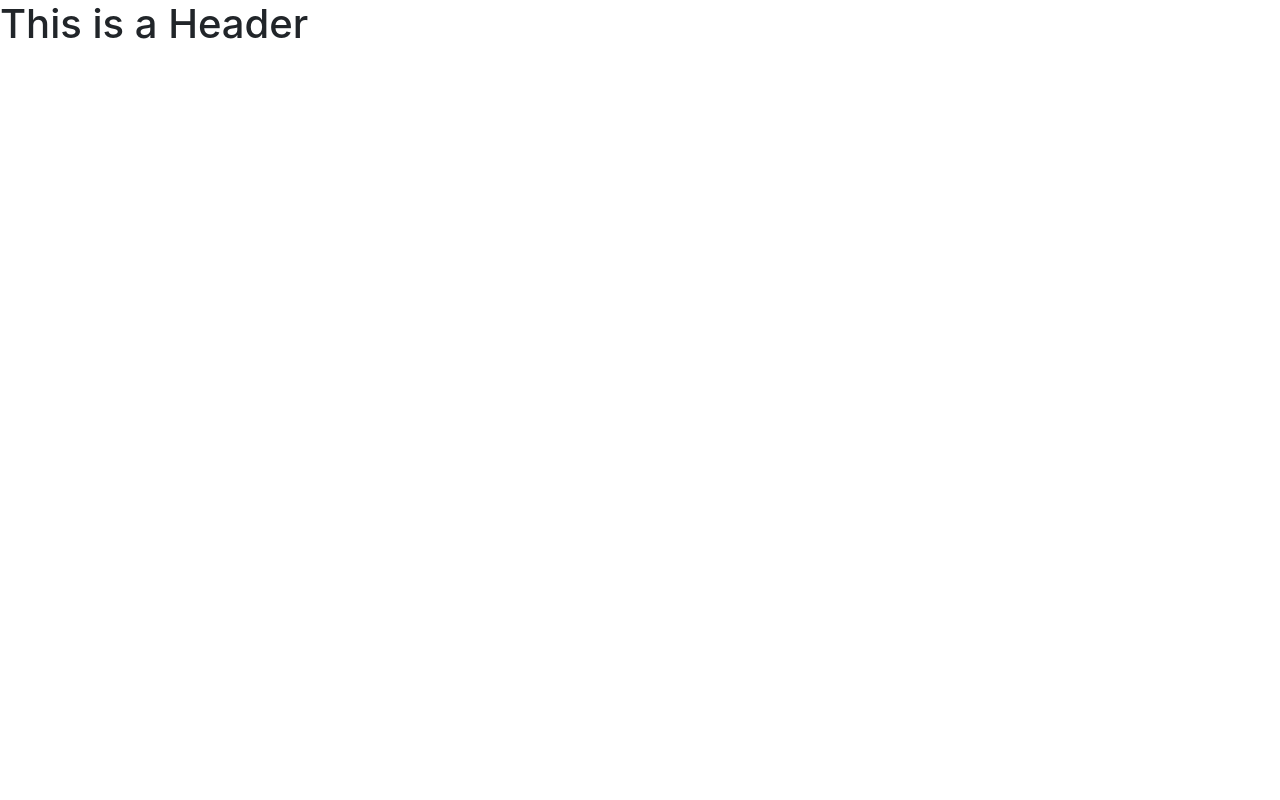
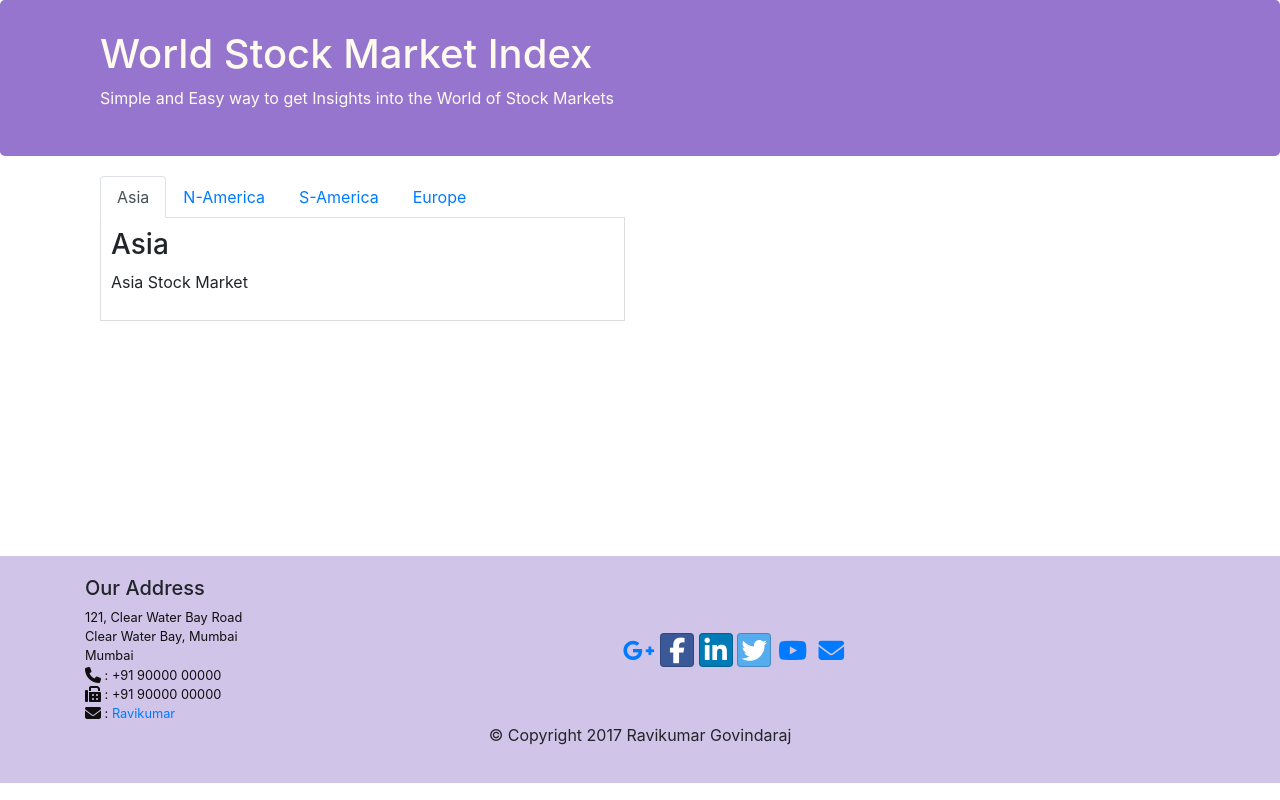
Before and after one commit to kauteetech/StockIndex, a website: page index.html in a window 1280 px wide. Drawn offline with nearby package versions, Linux system fonts and the light colour scheme.

Commit message:
commit-4: with tabs and tab contents for major markets

```diff
--- a/css/styles.css
+++ b/css/styles.css
@@ -5,8 +5,7 @@
 
 .row-content {
     margin:0px auto;
-    padding: 50px 0px 50px 0px;
-    border-bottom: 1px ridge;
+    padding: 20px 0px 20px 0px;
     min-height:400px;
 }
 
@@ -17,7 +16,7 @@
 }
 
 .jumbotron {
-    padding:70px 30px 70px 30px;
+    padding:30px 30px 30px 30px;
     margin:0px auto;
     background: #9575CD ;
     color:floralwhite;
@@ -28,3 +27,10 @@ address{
     margin:0px;
     color:#0f0f0f;
 }
+
+.tab-content {
+    border-left: 1px solid #ddd;
+    border-right: 1px solid #ddd;
+    border-bottom: 1px solid #ddd;
+    padding: 10px;
+}
--- a/index.html
+++ b/index.html
@@ -1,5 +1,6 @@
 <!DOCTYPE html>
-<html>
+<html lang="en">
+
 <head>
     <!-- Required meta tags always come first -->
     <meta charset="utf-8">
@@ -7,21 +8,135 @@
     <meta http-equiv="x-ua-compatible" content="ie=edge">
 
     <!-- Bootstrap CSS -->
+    <!-- build:css css/main.css -->
     <link rel="stylesheet" href="node_modules/bootstrap/dist/css/bootstrap.min.css">
-        <link href="css/styles.css" rel="stylesheet">
+    <link rel="stylesheet" href="node_modules/font-awesome/css/font-awesome.min.css">
+    <link rel="stylesheet" href="css/bootstrap-social.css">
+    <link rel="stylesheet" href="css/styles.css">
+    <!-- endbuild -->
+
+    <title>World Stock Market Index</title>
 </head>
 
+
+
 <body>
-        <h1>This is a Header</h1>
+
+    <header class="jumbotron">
+        <div class="container">
+            <div class ="row row-header">
+                <div class="col-12 col-sm-6">
+                    <h1>World Stock Market Index</h1>
+                    <p>Simple and Easy way to get Insights into the World of Stock Markets</p>
+                </div>
+            </div>
+        </div>
+    </header>
+
+    <div class="container">
+        <div class ="row-content">
+            <div class="col-12 col-sm-6">
+
+                    <ul class="nav nav-tabs">
+                            <li class="nav-item">
+                              <a class="nav-link active" href="#Asia"
+                                role="tab" data-toggle="tab">Asia</a>
+                            </li>
+                            <li class="nav-item">
+                              <a class="nav-link" href="#N-America" role="tab"
+                                data-toggle="tab">N-America</a>
+                            </li>
+                            <li class="nav-item">
+                              <a class="nav-link" href="#S-America"role="tab"
+                                data-toggle="tab">S-America</a>
+                            </li>
+                            <li class="nav-item">
+                              <a class="nav-link" href="#Europe" role="tab"
+                                data-toggle="tab">Europe</a>
+                            </li>
+                        </ul>
+
+                        <div class="tab-content">
+                                <div role="tabpanel" class="tab-pane fade show active" id="Asia">
+                                        <h3>Asia</h3>
+                                        <p>Asia Stock Market</p>
+
+                                </div>
+
+                                <div role="tabpanel" class="tab-pane fade" id="N-America">
+                                        <h3>North America</h3>
+                                        <p>North America Stock Market</p>
+
+                                </div>
+
+                                <div role="tabpanel" class="tab-pane fade" id="S-America">
+                                        <h3>South America</h3>
+                                        <p>South America Stock Market</p>
+
+                                </div>
+
+                                <div role="tabpanel" class="tab-pane fade" id="Europe">
+                                        <h3>Europe</h3>
+                                        <p>Europe Stock Market</p>
+
+                                </div>
+
+                        </div>
+
+            </div>
+        </div>
+
+    </div>
 
 
 
 
 
 
-            <!-- jQuery first, then Tether, then Bootstrap JS. -->
+
+
+
+    <footer class="footer">
+        <div class="container">
+            <div class="row">
+                <div class="col-6 col-sm-5">
+                    <h5>Our Address</h5>
+                    <address>
+		              121, Clear Water Bay Road<br>
+		              Clear Water Bay, Mumbai<br>
+		              Mumbai<br>
+		              <i class="fa fa-phone fa-lg"></i> : +91 90000 00000<br>
+		              <i class="fa fa-fax fa-lg"></i> : +91 90000 00000<br>
+		              <i class="fa fa-envelope fa-lg"></i> : <a href="mailto:raviivar62@gmail.com">Ravikumar</a>
+		           </address>
+                </div>
+                <div class="col col-sm-4 align-self-center">
+                    <div style="text-align: center">
+                        <a class="btn btn-social-icon btn-google-plus" href="http://google.com/+"><i class="fa fa-google-plus"> </i></a>
+                        <a class="btn btn-social-icon btn-facebook" href="http://www.facebook.com/profile.php?id="><i class="fa fa-facebook"> </i></a>
+                        <a class="btn btn-social-icon btn-linkedin" href="http://www.linkedin.com/in/"><i class="fa fa-linkedin"> </i></a>
+                        <a class="btn btn-social-icon btn-twitter" href="http://twitter.com/"><i class="fa fa-twitter"> </i></a>
+                        <a class="btn btn-social-icon btn-youtube" href="http://youtube.com/"><i class="fa fa-youtube"> </i></a>
+                        <a class="btn btn-social-icon" href="mailto:"><i class="fa fa-envelope"> </i></a>
+                    </div>
+                </div>
+           </div>
+           <div class="row justify-content-center">
+                <div class="col-auto">
+                    <p>© Copyright 2017 Ravikumar Govindaraj</p>
+                </div>
+           </div>
+        </div>
+    </footer>
+
+
+ <!-- build:js js/main.js -->
  <script src="node_modules/jquery/dist/jquery.min.js"></script>
  <script src="node_modules/tether/dist/js/tether.min.js"></script>
  <script src="node_modules/bootstrap/dist/js/bootstrap.min.js"></script>
+ <script src="js/scripts.js"></script>
+ <!-- endbuild -->
+
 </body>
+
 </html>
```
Lines whose indentation alone changed are shown as unchanged.
